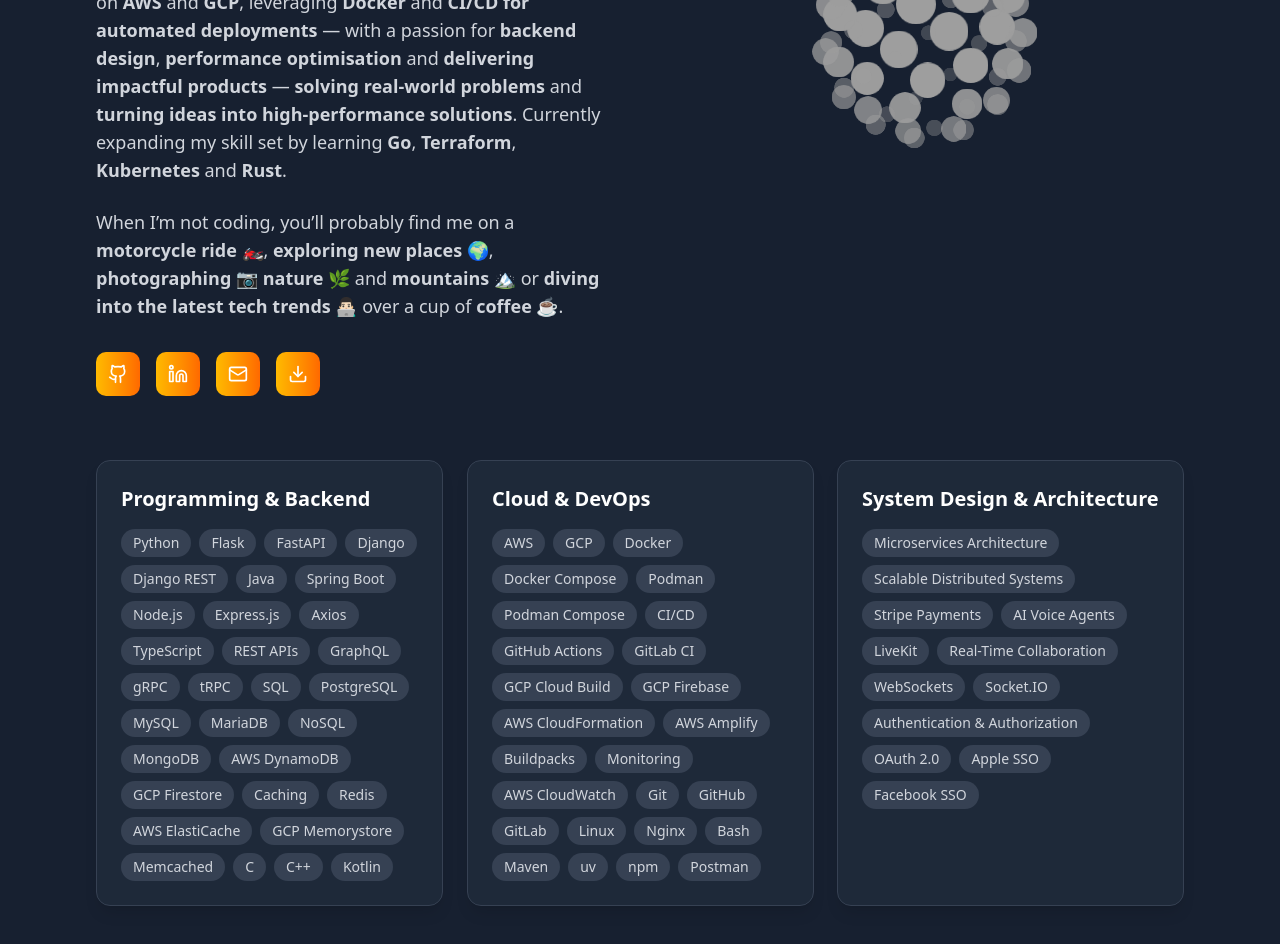
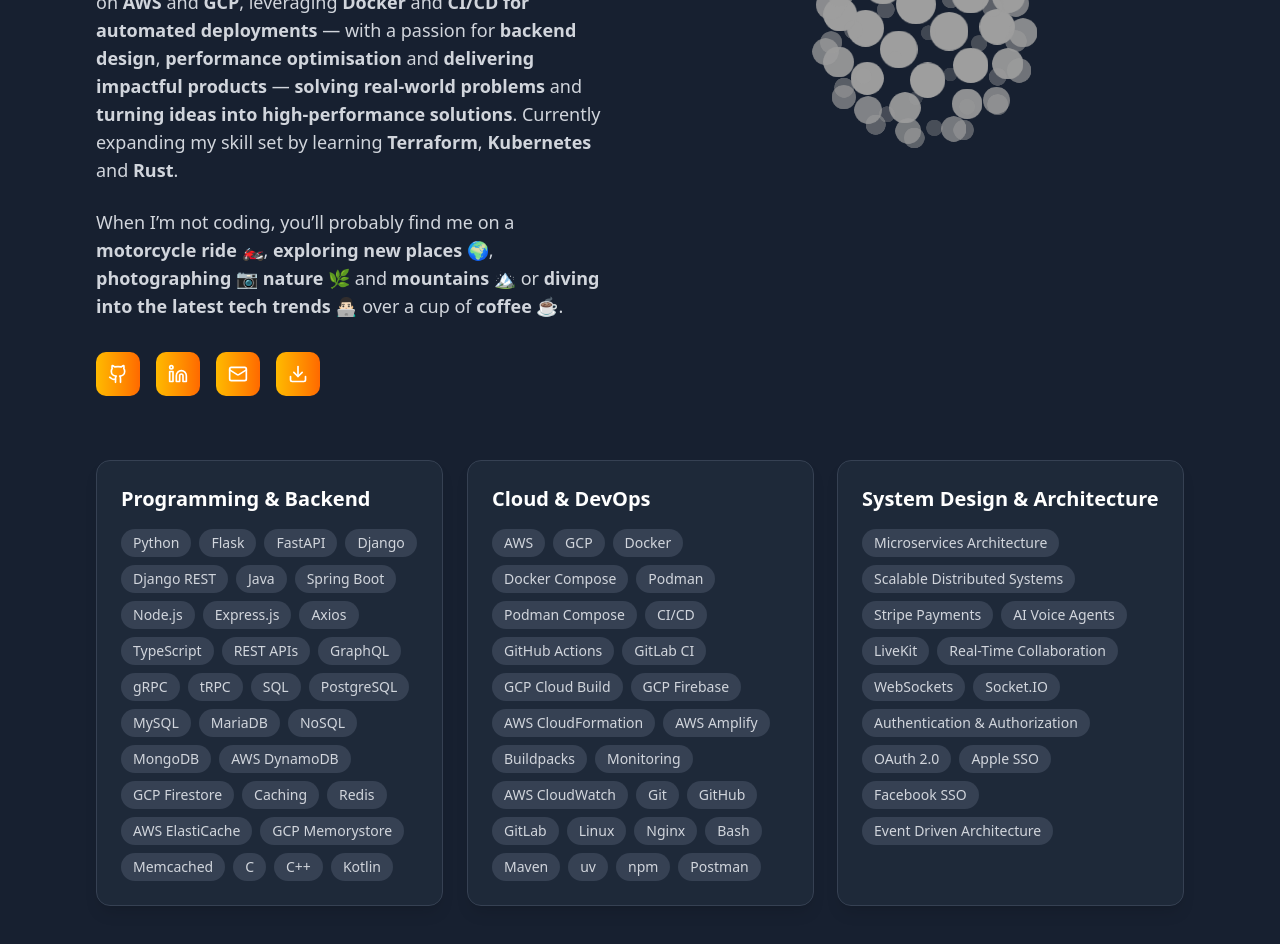
Before and after one commit to deluxe-wizard-seven/portfolio-website, a React (Vite) app: page / in a window 1280 px wide. Shown: the part 1020-1964 px from the top of the page. Built offline with nearby package versions, Linux system fonts and the light colour scheme.

Commit message:
updated the portfolio.

```diff
--- a/src/App.tsx
+++ b/src/App.tsx
@@ -461,6 +461,7 @@
         "OAuth 2.0",
         "Apple SSO",
         "Facebook SSO",
+        "Event Driven Architecture",
       ],
     },
   ];
@@ -737,7 +738,7 @@
                 <b>delivering impactful products</b> —{" "}
                 <b>solving real-world problems</b> and{" "}
                 <b>turning ideas into high-performance solutions</b>. Currently
-                expanding my skill set by learning <b>Go</b>, <b>Terraform</b>,{" "}
+                expanding my skill set by learning <b>Terraform</b>,{" "}
                 <b>Kubernetes</b> and <b>Rust</b>.
               </p>
               <p className={`text-lg mb-8 ${themeClasses.textSecondary}`}>
```
